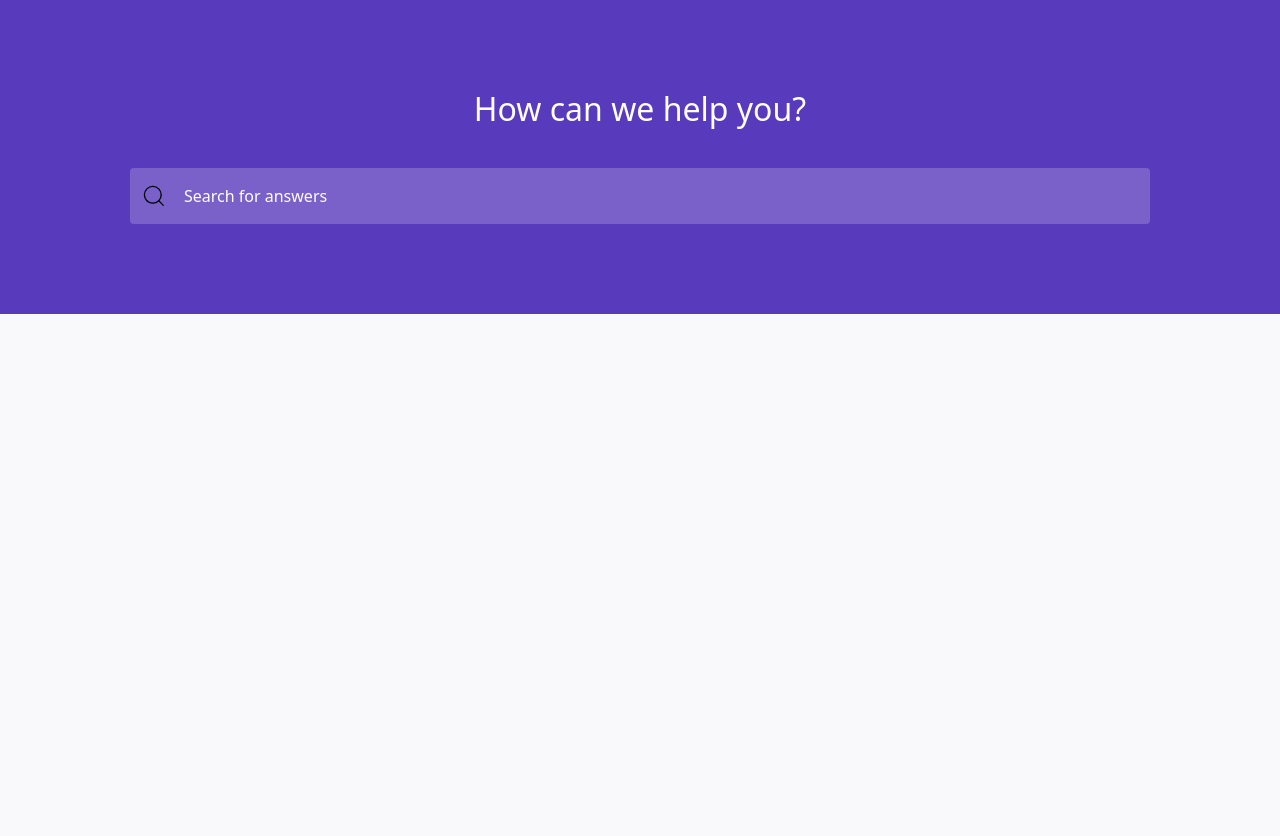
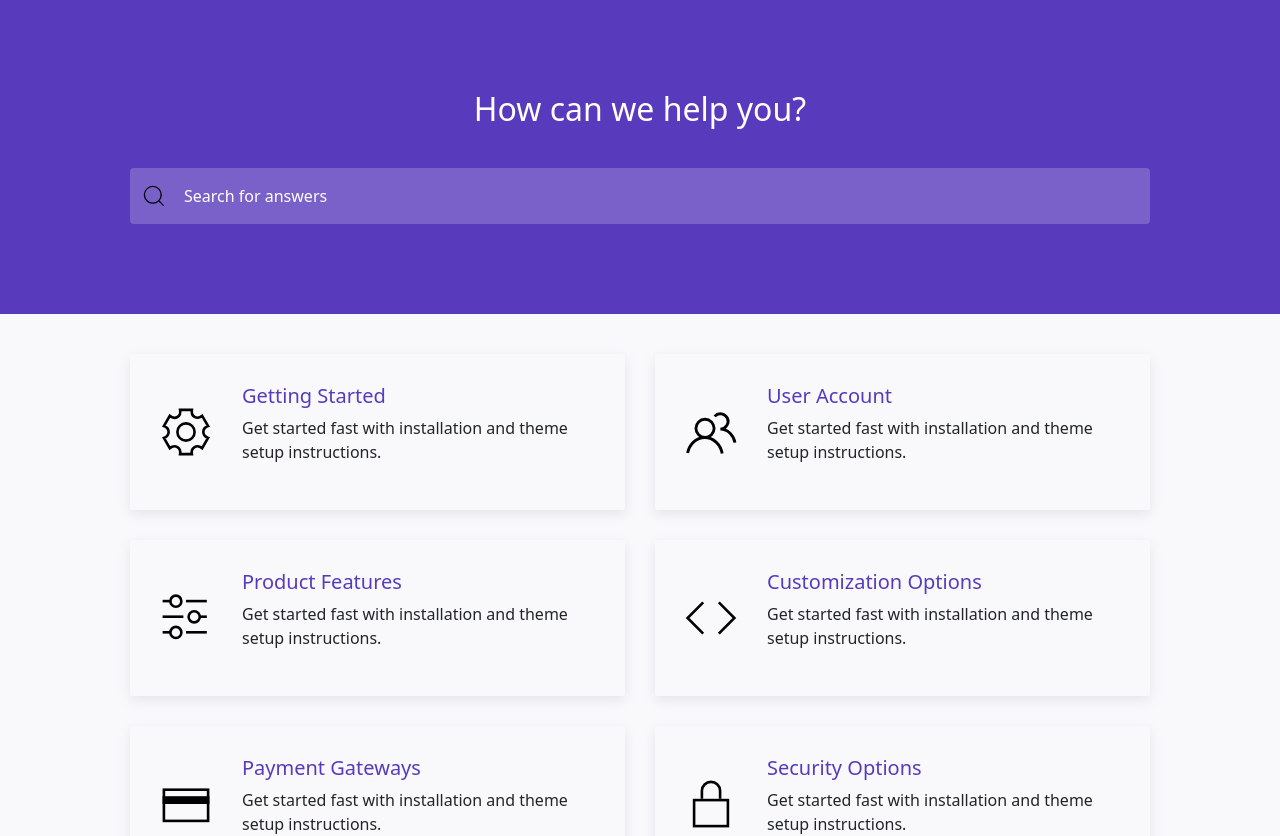
Before and after one commit to selimakin/Sebit-Assessment, an Angular app: page / in a window 1280 px wide. Shown: the top 836 px of the page. Before the commit the page ends 800 px from the top, so only its background shows below. Built offline with nearby package versions, Linux system fonts and the light colour scheme; data requests are answered from the project's data file.

Commit message:
Fetching category data from file, category item component and home page are implemented

```diff
--- a/src/app/app.component.html
+++ b/src/app/app.component.html
@@ -1 +1,2 @@
 <app-search></app-search>
+<app-homepage></app-homepage>
--- /dev/null
+++ b/src/app/homepage/category-item/category-item.component.css
@@ -0,0 +1,14 @@
+.item {
+  display: flex;
+  align-items: center;
+  gap: 30px;
+  padding: 30px;
+  max-width: 495px;
+  box-shadow: rgba(149, 157, 165, 0.2) 0px 4px 12px;
+  border: none;
+  border-radius: 2px;
+}
+
+.title {
+  color: #583abc;
+}
--- /dev/null
+++ b/src/app/homepage/category-item/category-item.component.html
@@ -0,0 +1,7 @@
+<div class="item">
+  <img src="../../assets/icons/{{ categoryItem.icon }}" alt="" />
+  <div class="body">
+    <h5 class="title">{{ categoryItem.name }}</h5>
+    <p class="text">{{ categoryItem.description }}</p>
+  </div>
+</div>
--- /dev/null
+++ b/src/app/homepage/category-item/category-item.component.ts
@@ -0,0 +1,21 @@
+import { Component, Input, OnInit } from '@angular/core';
+
+export interface CategoryItem {
+  id: number;
+  name: string;
+  description: string;
+  icon: string;
+}
+
+@Component({
+  selector: 'app-category-item',
+  templateUrl: './category-item.component.html',
+  styleUrls: ['./category-item.component.css'],
+})
+export class CategoryItemComponent implements OnInit {
+  @Input() categoryItem!: CategoryItem;
+
+  constructor() {}
+
+  ngOnInit(): void {}
+}
--- /dev/null
+++ b/src/app/homepage/homepage.component.css
@@ -0,0 +1,14 @@
+.categories-container {
+  display: grid;
+  grid-template-columns: 1fr 1fr;
+  gap: 30px;
+  max-width: 1020px;
+  margin: 40px auto;
+}
+
+@media (max-width: 800px) {
+  .categories-container {
+    grid-template-columns: 1fr;
+    justify-items: center;
+  }
+}
--- /dev/null
+++ b/src/app/homepage/homepage.component.html
@@ -0,0 +1,6 @@
+<div class="categories-container">
+  <app-category-item
+    *ngFor="let category of categories"
+    [categoryItem]="category"
+  ></app-category-item>
+</div>
--- /dev/null
+++ b/src/app/homepage/homepage.component.ts
@@ -0,0 +1,20 @@
+import { Component, OnInit } from '@angular/core';
+import { CategoriesService } from 'src/services/categories.service';
+import { CategoryItem } from './category-item/category-item.component';
+
+@Component({
+  selector: 'app-homepage',
+  templateUrl: './homepage.component.html',
+  styleUrls: ['./homepage.component.css'],
+})
+export class HomepageComponent implements OnInit {
+  categories!: Array<CategoryItem>;
+
+  constructor(private categoriesService: CategoriesService) {}
+
+  ngOnInit(): void {
+    this.categoriesService
+      .getCategories()
+      .subscribe((categories) => (this.categories = categories));
+  }
+}
--- a/src/app/search/search.component.css
+++ b/src/app/search/search.component.css
@@ -41,3 +41,9 @@
 ::placeholder {
   color: white;
 }
+
+@media (max-width: 1050px) {
+  .form {
+    width: 90%;
+  }
+}
--- /dev/null
+++ b/src/services/base.service.ts
@@ -0,0 +1,50 @@
+import { HttpClient, HttpHeaders } from '@angular/common/http';
+import { Injectable } from '@angular/core';
+
+@Injectable({
+  providedIn: 'root',
+})
+export class BaseService {
+  public baseUrl = 'http://localhost:3000';
+
+  constructor(public http: HttpClient) {}
+
+  getReq<T>(url: string) {
+    return this.http.get<T>(this.baseUrlUpdate(url), {
+      headers: new HttpHeaders({
+        'Content-Type': 'application/json; charset=utf-8',
+        'Access-Control-Allow-Origin': this.baseUrlUpdate(url),
+      }),
+    });
+  }
+
+  postReq(url: any, data: any) {
+    return this.http.post<any>(this.baseUrlUpdate(url), data, {
+      headers: new HttpHeaders({
+        'Content-Type': 'application/json; charset=utf-8',
+        'Access-Control-Allow-Origin': this.baseUrlUpdate(url),
+      }),
+    });
+  }
+  putReq(url: any, data: any) {
+    return this.http.put<any>(this.baseUrlUpdate(url), data, {
+      headers: new HttpHeaders({
+        'Content-Type': 'application/json; charset=utf-8',
+        'Access-Control-Allow-Origin': this.baseUrlUpdate(url),
+      }),
+    });
+  }
+
+  deleteReq(url: any) {
+    return this.http.put<any>(this.baseUrlUpdate(url), {
+      headers: new HttpHeaders({
+        'Content-Type': 'application/json; charset=utf-8',
+        'Access-Control-Allow-Origin': this.baseUrlUpdate(url),
+      }),
+    });
+  }
+
+  baseUrlUpdate(url: string): string {
+    return url.startsWith('/') ? this.baseUrl + url : url;
+  }
+}
--- /dev/null
+++ b/src/services/categories.service.ts
@@ -0,0 +1,20 @@
+import { Injectable } from '@angular/core';
+import { CategoryItem } from 'src/app/homepage/category-item/category-item.component';
+import { BaseService } from './base.service';
+
+@Injectable({
+  providedIn: 'root',
+})
+export class CategoriesService extends BaseService {
+  constructor(private base: BaseService) {
+    super(base.http);
+  }
+
+  public getCategories() {
+    return this.base.getReq<CategoryItem[]>('/categories');
+  }
+
+  public getCategory(id: number) {
+    return this.base.getReq<CategoryItem>('/categories/' + id);
+  }
+}
```
Also changed, not shown: src/app/app.module.ts (+10 -7 lines), 2 other files (tests, documents, lock files or other folders).
